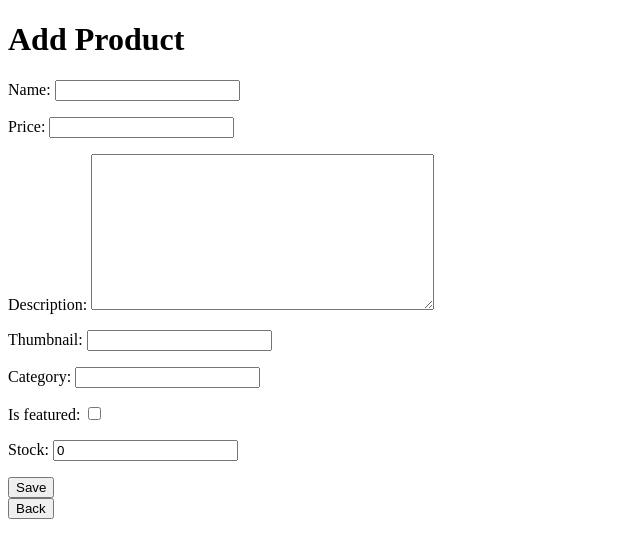
After one commit to shaenette/goal-poacher, a Django app: page /add-product/ in a window 1280 px wide. The commit adds this page. Shown: the top 558 px of the page, without its empty margins (0-640 px from the left). Run offline with Django 5.2, Linux system fonts and the light colour scheme.

Commit message:
Tugas 3: Complete

```diff
--- a/goal_poacher/settings.py
+++ b/goal_poacher/settings.py
@@ -32,6 +32,10 @@ PRODUCTION = os.getenv('PRODUCTION', 'False').lower() == 'true'
 DEBUG = True
 
 ALLOWED_HOSTS = ["localhost", "127.0.0.1", "nazwa-zahra-goalpoacher.pbp.cs.ui.ac.id"]
+
+CSRF_TRUSTED_ORIGINS = [
+    "https://nazwa-zahra-goalpoacher.pbp.cs.ui.ac.id"
+]
 
 # Application definition
 
--- /dev/null
+++ b/main/forms.py
@@ -0,0 +1,7 @@
+from django.forms import ModelForm
+from main.models import Product
+
+class ProductForm(ModelForm):
+    class Meta:
+        model = Product
+        fields = ["name", "price", "description", "thumbnail", "category", "is_featured", "stock"]
--- a/main/models.py
+++ b/main/models.py
@@ -1,7 +1,9 @@
+import uuid
 from django.db import models
 
 # Create your models here.
 class Product(models.Model):
+    id = models.UUIDField(primary_key=True, default=uuid.uuid4, editable=False)
     name = models.CharField(max_length=100)
     price = models.IntegerField()
     description = models.TextField()
@@ -23,3 +25,8 @@ class Product(models.Model):
             self.save()
             return True
         return False
+
+class Employee(models.Model):
+    name = models.CharField(max_length=255)
+    age = models.IntegerField()
+    persona = models.TextField()
--- /dev/null
+++ b/main/templates/add_product.html
@@ -0,0 +1,15 @@
+<!DOCTYPE html>
+<html>
+<head>
+    <title>Add Product</title>
+</head>
+<body>
+  <h1>Add Product</h1>
+  <form method="POST">
+    {% csrf_token %}
+    {{ form.as_p }}
+    <button type="submit">Save</button>
+  </form>
+  <a href="{% url 'main:show_main' %}"><button>Back</button></a>
+</body>
+</html>
--- a/main/urls.py
+++ b/main/urls.py
@@ -1,8 +1,14 @@
 from django.urls import path
-from main.views import show_main
+from main.views import show_main, add_product, show_product, show_xml, show_json, show_xml_by_id, show_json_by_id
 
 app_name = 'main'
 
 urlpatterns = [
     path('', show_main, name='show_main'),
+    path('add-product/', add_product, name='add_product'),
+    path('product/<str:id>/', show_product, name='show_product'),
+    path('xml/', show_xml, name='show_xml'),
+    path('json/', show_json, name='show_json'),
+    path('xml/<str:id>/', show_xml_by_id, name='show_xml_by_id'),
+    path('json/<str:id>/', show_json_by_id, name='show_json_by'),
 ]
--- a/main/views.py
+++ b/main/views.py
@@ -1,12 +1,67 @@
-from django.shortcuts import render
+from django.http import HttpResponse
+from django.core import serializers
+from django.shortcuts import render, redirect, get_object_or_404
+from main.forms import ProductForm
+from main.models import Product
+from .models import Employee
 
 # Create your views here.
-from django.shortcuts import render
+def show_main(request):
+    product_list = Product.objects.all()
 
-def show_main(request):
     context = {
         "app_name": "Football Shop",
         "student_name": "Nazwa Zahra Sausan",
         "class_name": "PBP D",
+        'product_list' : product_list,
     }
     return render(request, "main.html", context)
+
+def create_employee(request):
+    employee = Employee.object.create(name="Nazwa Zahra Sausan", age=19, persona="ajbdja")
+    return HttpResponse(f"Ini me-return {employee.name}")
+
+def add_product(request):
+    form = ProductForm(request.POST or None)
+
+    if form.is_valid() and request.method == 'POST':
+        form.save()
+        return redirect('main:show_main')
+
+    context = {'form': form}
+    return render(request, "add_product.html", context)
+
+def show_product(request, id):
+    product = get_object_or_404(Product, pk=id)
+
+    context = {
+        'product': product
+    }
+
+    return render(request, "product_detail.html", context)
+
+def show_xml(request):
+     product_list = Product.objects.all()
+     xml_data = serializers.serialize("xml", product_list)
+     return HttpResponse(xml_data, content_type="application/xml")
+
+def show_json(request):
+     product_list = Product.objects.all()
+     json_data = serializers.serialize("json", product_list)
+     return HttpResponse(json_data, content_type="application/json")
+
+def show_xml_by_id(request, id):
+    try:
+        product = Product.objects.filter(pk=id)
+        xml_data = serializers.serialize("xml", product)
+        return HttpResponse(xml_data, content_type="application/xml")
+    except Product.DoesNotExist:
+        return HttpResponse(status=404)
+
+def show_json_by_id(request, id):
+     try:
+        product = Product.objects.filter(pk=id)
+        json_data = serializers.serialize("json", product)
+        return HttpResponse(json_data, content_type="application/json")
+     except Product.DoesNotExist:
+        return HttpResponse(status=404)
```
Also changed, not shown: main/templates/main.html (+30 -0 lines), main/templates/product_detail.html (added, +15 -0 lines), README.md, main/migrations/0002_alter_product_id.py (added).
